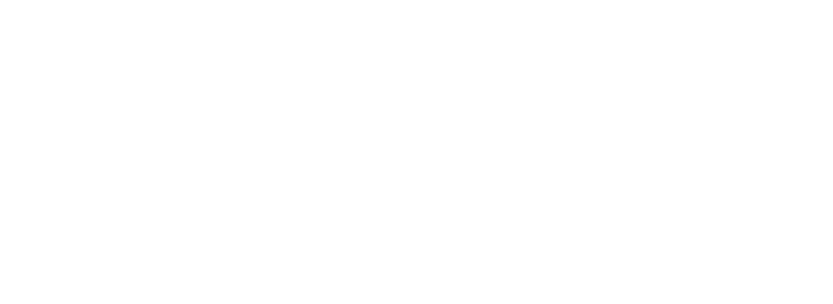
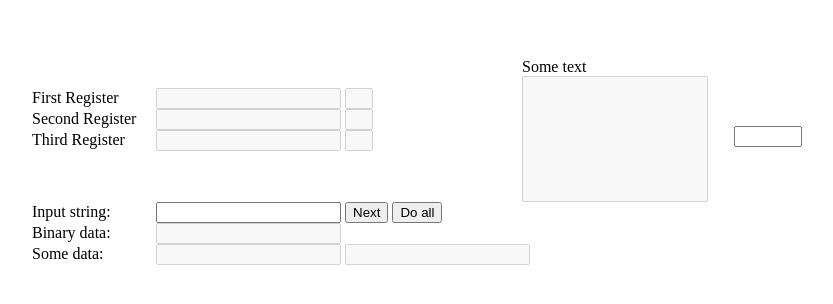
Before and after one commit to fantast1k/InformationSecurity, a plain HTML site: page Lab1/index.html in a window 1280 px wide. Shown: the whole page, without its empty margins (208-1041 px from the left). Drawn offline with Linux system fonts and the light colour scheme.

Commit message:
add view

```diff
--- /dev/null
+++ b/Lab1/css/style.css
@@ -0,0 +1,49 @@
+.content{
+    width: 900px;
+    margin: 0 auto;
+    padding-top: 50px;
+}
+.register {
+    width: 120px;
+    display: inline-block;
+}
+.symbol {
+    width: 20px;
+}
+.rightBlock {
+    float: right;
+    width: 40%;
+}
+.leftBlock {
+    float: left;
+    width: 50%;
+    margin-left: 50px;
+    margin-top: 30px;
+}
+#dataSymb {
+    float: right;
+    margin-top: 50px;
+    width: 60px;
+    margin-right: 80px;
+}
+#dataText {
+    float: left;
+    width: 180px;
+    height: 120px;
+    resize: none;
+}
+.rightBlock > label {
+    display: block;
+}
+.actionArea {
+    clear:both;
+    margin-top: 100px;
+    margin-left: 50px;
+}
+.dataLabel {
+    width: 120px;
+    display: inline-block;
+}
+.encodedData {
+    margin-left: 50px;
+}
--- a/Lab1/index.html
+++ b/Lab1/index.html
@@ -1,11 +1,46 @@
 <!DOCTYPE html>
 <html>
 <head>
+    <title>Information security :: Lab 2.1</title>
+    <link rel="stylesheet" type="text/css" href="css/style.css">
+</head>
+<body onload="main()">
+	<div class="content">
+		<div class="leftBlock">
+			<label for="firstReg" class="register">First Register</label>
+			<input type="text" name="firstReg" disabled="disabled" />
+			<input type="text" name="firstSymb" class="symbol" disabled="disabled"/>
+			<br/>
+			<label for="secondReg" class="register">Second Register</label>
+			<input type="text" name="secondReg" disabled="disabled"/>
+			<input type="text" name="secondSymb" class="symbol" disabled="disabled"/>
+			<br/>
+			<label for="thirdReg" class="register">Third Register</label>
+			<input type="text" name="thirdReg" disabled="disabled"/>
+			<input type="text" name="thirdSymb" class="symbol" disabled="disabled"/>
+			<br/>
+		</div>
+		<div class="rightBlock">
+			<label for="dataText" >Some text</label>
+			<textarea name="outData" name="dataText" id="dataText" disabled="disabled"></textarea>
+			<input type="text" name="dataSymb" id="dataSymb">
+		</div>
+		<div class="actionArea">
+			<label for="inputData" class="dataLabel">Input string:</label>
+			<input type="text" name="inputData" />
+			<button type="button">Next</button>
+			<button type="button">Do all</button>
+		</div>
+		<div class="encodedData">
+			<label for="binaryData" class="dataLabel">Binary data:</label>
+			<input type="text" name="binaryData" disabled="disabled" />
+			<br/>
+			<label for="someData" class="dataLabel">Some data:</label>
+			<input type="text" name="someData" disabled="disabled" />
+			<input type="text" name="someData2" disabled="disabled" />
+		</div>
+	</div>
     <script src="js/helper.js" type="text/javascript"></script>
     <script src="js/logic.js" type="text/javascript"></script>
-    <title>Information security :: Lab 2.1</title>
-</head>
-<body onload="main()">
-
 </body>
 </html>
```
